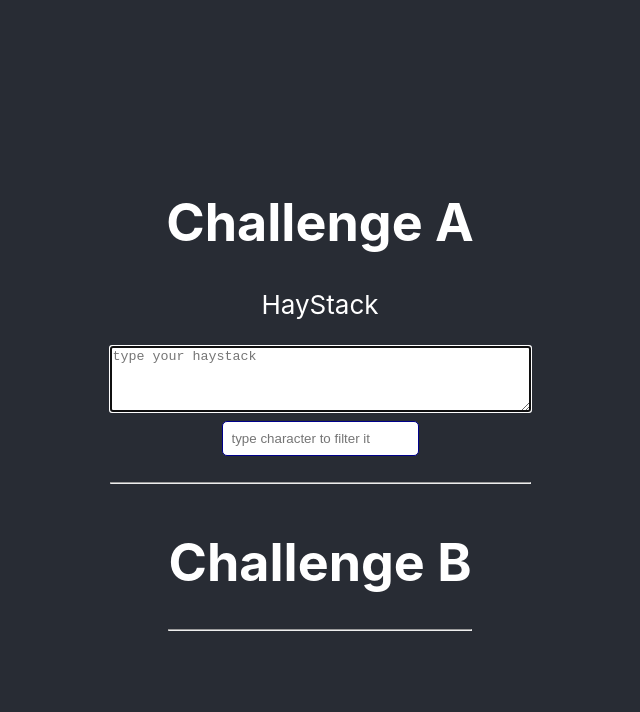
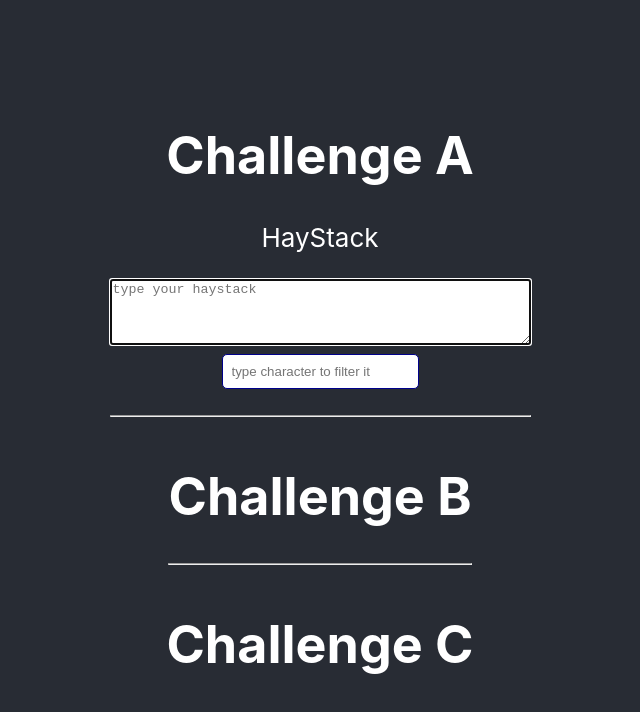
Before and after one commit to hossamabdulmagid/exam, a React (Create React App) app: page / in a window 1280 px wide. Shown: the top 712 px of the page, without its empty margins (320-960 px from the left). Built offline with nearby package versions, Linux system fonts and the light colour scheme.

Commit message:
challenge c

```diff
--- a/src/App.js
+++ b/src/App.js
@@ -1,6 +1,7 @@
 import './App.css';
 import ChallengeA from "./challange/challengeA";
-import ChallengeB from "./challange/ChallengeB";
+import ChallengeB from "./challange/challengeB";
+import ChallengeC from "./challange/challengeC";
 
 const App = () => {
     return (
@@ -8,6 +9,7 @@ const App = () => {
             <header className="App-header">
                 <ChallengeA/>
                 <ChallengeB/>
+                <ChallengeC/>
             </header>
         </div>
     );
--- a/src/challange/ChallengeB.js
+++ b/src/challange/challengeB.js
@@ -1,5 +1,6 @@
 const ChallengeB = () => {
-    const anagramChecker = (str1, str2) => {
+
+    const checkerAnagram = (str1, str2) => {
 
         let string1 = str1.replaceAll(' ', '').toLowerCase().split('').sort().join('')
         let string2 = str2.replaceAll(' ', '').toLowerCase().split('').sort().join('')
@@ -12,10 +13,10 @@ const ChallengeB = () => {
         }
     }
 
-    let anagm1 = "PaRt    "
-    let anagm2 = "trAp"
+    let word1 = "PaRt    "
+    let word2 = "trAp"
 
-    console.log(anagramChecker(anagm1, anagm2))
+    console.log(checkerAnagram(word1, word2))
 
     return (
         <div>
--- /dev/null
+++ b/src/challange/challengeC.js
@@ -0,0 +1,28 @@
+const ChallengeC = () => {
+
+
+    let n = 8;
+
+    const palindromeNumber = (n) => {
+
+        let result = [];
+
+        for (let i = 1; i <= n; i++) {
+            result.push(i);
+        }
+        return result.join("")
+
+    }
+
+    console.log(palindromeNumber(n))
+
+    return (
+        <div>
+            <h1>
+                Challenge C
+            </h1>
+        </div>
+    )
+}
+
+export default ChallengeC;
```
